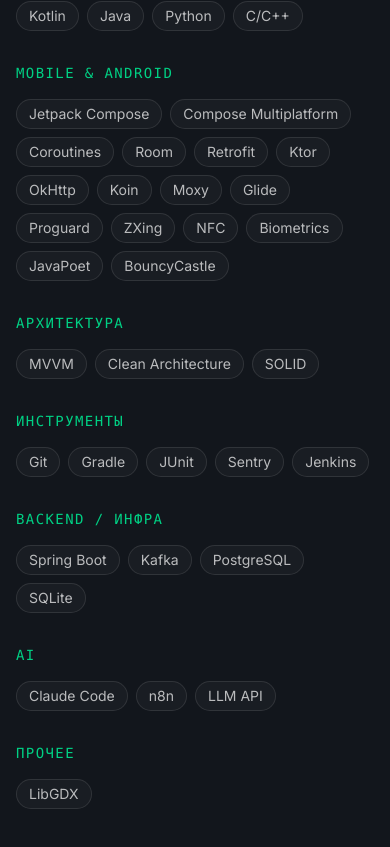
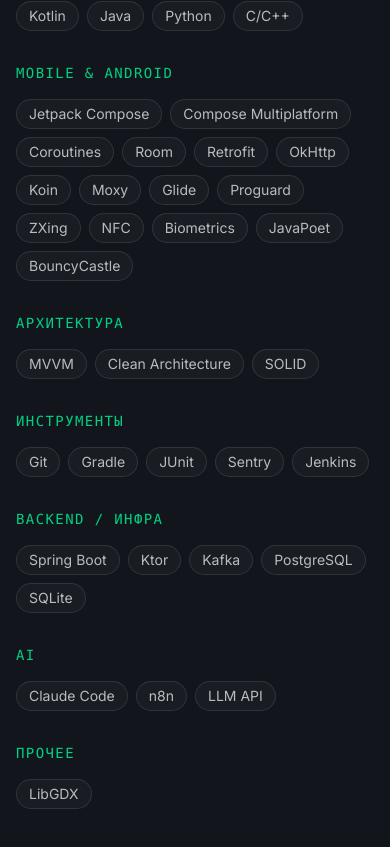
Before and after one commit to BargystV/portfolio, a Next.js app: page / in a window 390 px wide. Shown: the part 2049-2896 px from the top of the page. Built offline with nearby package versions, Linux system fonts and the light colour scheme.

Commit message:
Move Ktor from Mobile to Backend/Infra
Co-Authored-By: Claude Sonnet 4.6 <noreply@anthropic.com>

```diff
--- a/content/skills.ts
+++ b/content/skills.ts
@@ -29,7 +29,6 @@ export const skillGroups: SkillGroup[] = [
       'Coroutines',
       'Room',
       'Retrofit',
-      'Ktor',
       'OkHttp',
       'Koin',
       'Moxy',
@@ -55,7 +54,7 @@ export const skillGroups: SkillGroup[] = [
   {
     // Backend-технологии и инфраструктура
     key: 'backend',
-    items: ['Spring Boot', 'Kafka', 'PostgreSQL', 'SQLite'],
+    items: ['Spring Boot', 'Ktor', 'Kafka', 'PostgreSQL', 'SQLite'],
   },
   {
     // AI-инструменты
```
